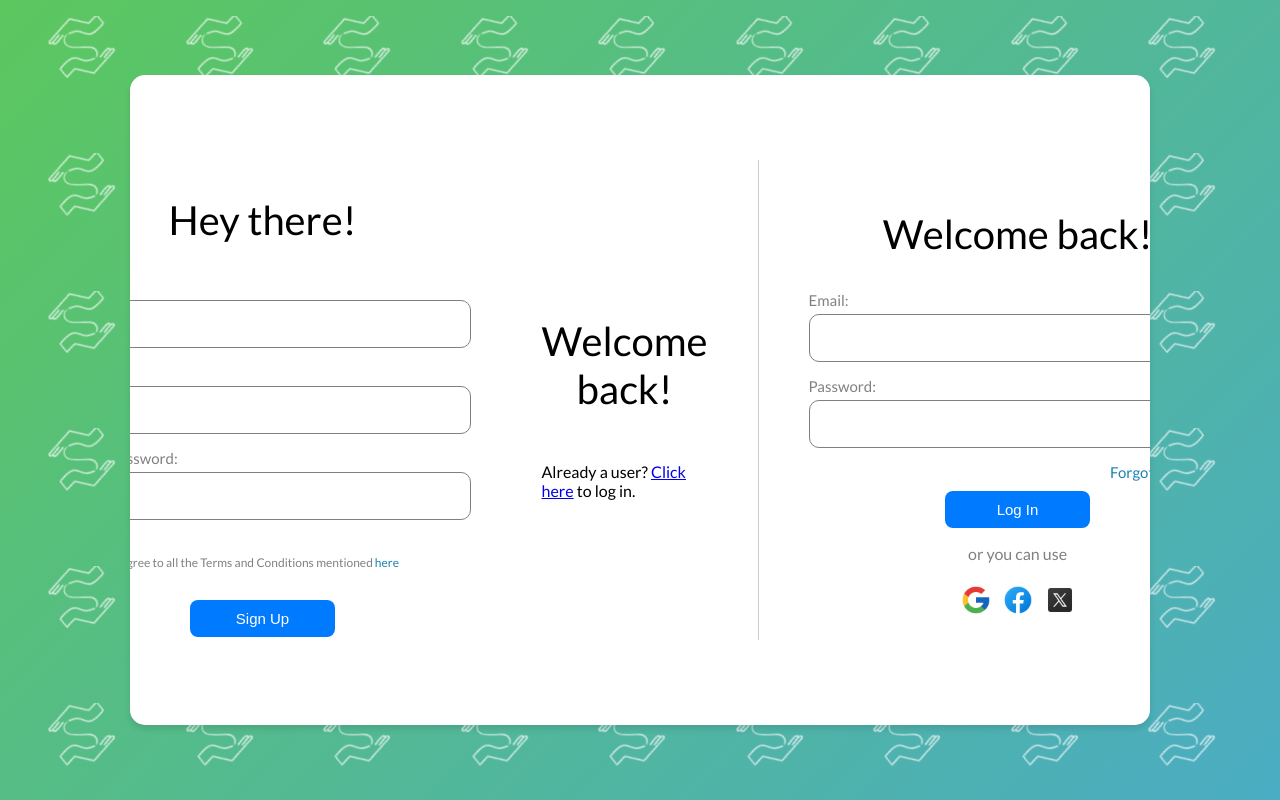
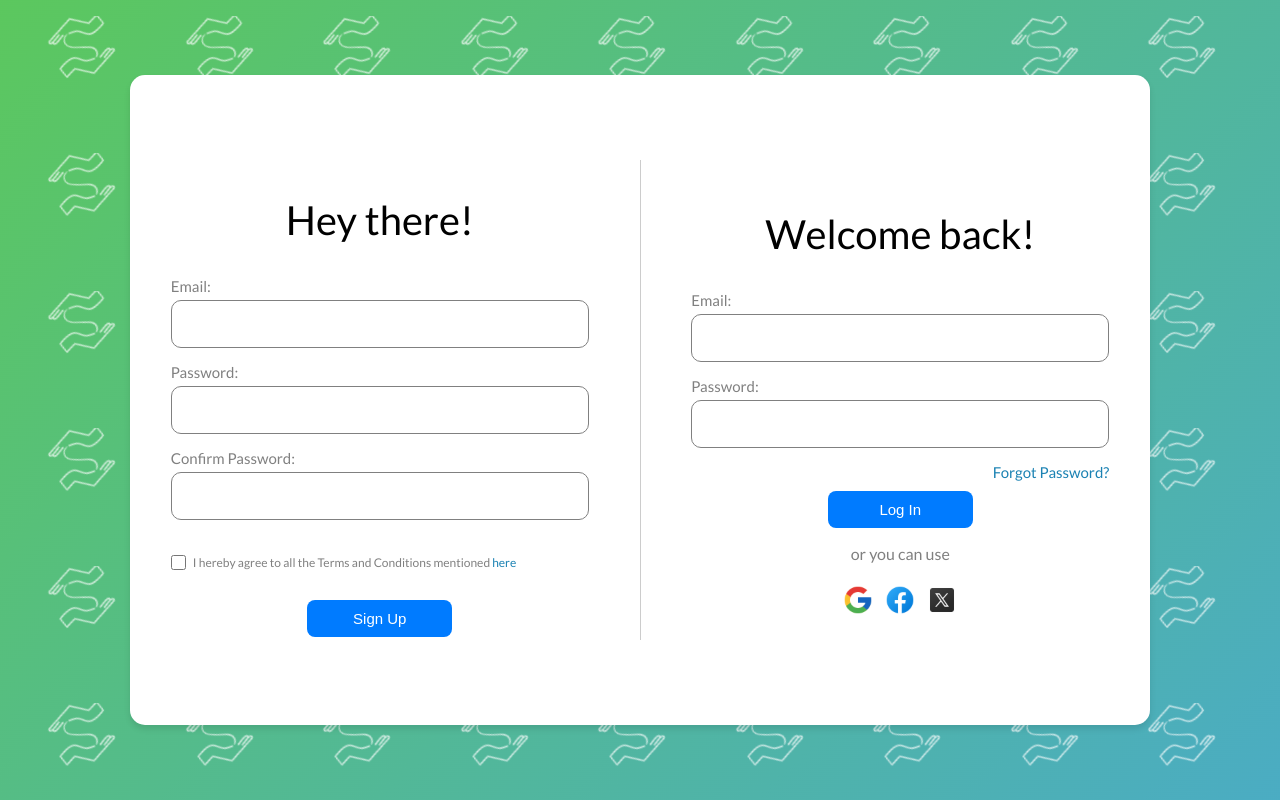
Before and after one commit to Adesh-111/serve-it, a React (Vite) app: page / in a window 1280 px wide. Built offline with nearby package versions, Linux system fonts and the light colour scheme.

Commit message:
Little changes on component

```diff
--- a/src/components/LoginPage/LoginPage.jsx
+++ b/src/components/LoginPage/LoginPage.jsx
@@ -1,4 +1,4 @@
-import React, { useState, useEffect } from "react";
+import React, { useState } from "react";
 import "./LoginPage.css";
 import assets from "../../assets/assets";
 
@@ -16,23 +16,9 @@
 
   const [emailStatus, setEmailStatus] = useState("");
   const [passwordStatus, setPasswordStatus] = useState("");
-  const [confirmPasswordStatus, setConfirmPasswordStatus] = useState("");
+  const [confirmPasswordStatus, setConfirmPasswordStatus] = useState(""); // Updated state
   const [error, setError] = useState("");
   const [passwordErrors, setPasswordErrors] = useState([]);
-
-  const [windowWidth, setWindowWidth] = useState(window.innerWidth);
-
-  useEffect(() => {
-    const handleResize = () => {
-      setWindowWidth(window.innerWidth);
-    };
-
-    window.addEventListener("resize", handleResize);
-
-    return () => {
-      window.removeEventListener("resize", handleResize);
-    };
-  }, []);
 
   const handleSignupChange = (e) => {
     const { name, value } = e.target;
@@ -159,17 +145,8 @@
           </form>
         </div>
 
-          <div className="auth-box login-form">
-            <h2>Welcome back!</h2>
-            <p>Already a user? <a href="#" >Click here</a> to log in.</p>
-          </div>
+        <div className="vertical-line">|</div>
 
-
-        {windowWidth > 1000 && (
-          <div className="vertical-line">|</div>
-        )}
-
-        {windowWidth > 1000 && (
         <div className="auth-box login-form">
           <h2>Welcome back!</h2>
           <form onSubmit={handleLoginSubmit}>
@@ -215,7 +192,6 @@
             </a>
           </div>
         </div>
-        )}
       </div>
     </div>
   );
```
Lines whose indentation alone changed are shown as unchanged.
